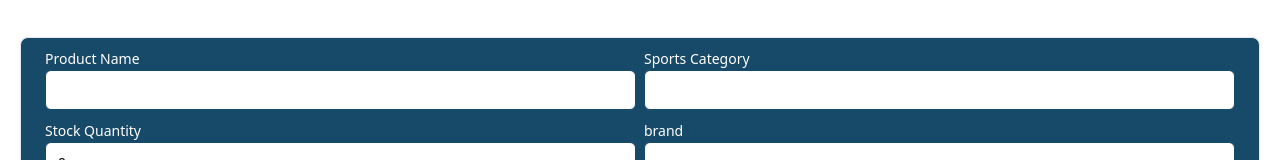
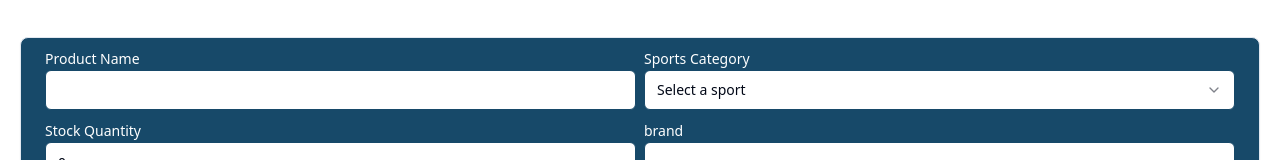
Before and after one commit to ShariarNiaj05/Sports-Sphere-Client, a React (Vite) app: page /manage in a window 1280 px wide. Both pictures are taken after a click on the tab "Add Product". Shown: the part 327-487 px from the top of the page. Built offline with nearby package versions, Linux system fonts and the light colour scheme; no server answers.

Commit message:
partial sports category select option

```diff
--- a/src/components/custom/AddProduct.tsx
+++ b/src/components/custom/AddProduct.tsx
@@ -5,6 +5,15 @@ import { Input } from "../ui/input";
 import { Label } from "../ui/label";
 import { useAddProductMutation } from "@/redux/api/baseApi";
 import { toast } from "sonner";
+import {
+  Select,
+  SelectContent,
+  SelectGroup,
+  SelectItem,
+  SelectLabel,
+  SelectTrigger,
+  SelectValue,
+} from "../ui/select";
 
 const AddProduct = () => {
   const [productName, setProductName] = useState<string>("");
@@ -32,12 +41,12 @@ const AddProduct = () => {
       image,
     };
     console.log("payload:", payload);
-    const result = await addProduct(payload);
+    /* const result = await addProduct(payload);
     console.log(result);
     if (result?.error) {
       toast.error("Failed to add product");
     }
-    toast.success("Product added successfully");
+    toast.success("Product added successfully"); */
   };
 
   return (
@@ -57,12 +66,32 @@ const AddProduct = () => {
             </div>
             <div className="w-1/2">
               <Label htmlFor="sportsCategory">Sports Category</Label>
-              <Input
+
+              <Select
+                onChange={(e) => setSportsCategory(e.target.value)}
+                /*  onValueChange={(value) =>
+                setFilters({ ...filters, category: value })
+              } */
+              >
+                <SelectTrigger value={sportsCategory} className="w-full ">
+                  <SelectValue placeholder="Select a sport" />
+                </SelectTrigger>
+                <SelectContent>
+                  <SelectGroup>
+                    <SelectLabel>Sport Category</SelectLabel>
+                    <SelectItem value="Baseball">Baseball</SelectItem>
+                    <SelectItem value="Rugby">Rugby</SelectItem>
+                    <SelectItem value="Soccer">Soccer</SelectItem>
+                  </SelectGroup>
+                </SelectContent>
+              </Select>
+
+              {/*  <Input
                 id="sportsCategory"
                 type="text"
                 value={sportsCategory}
                 onChange={(e) => setSportsCategory(e.target.value)}
-              />
+              /> */}
             </div>
           </div>
 
```
